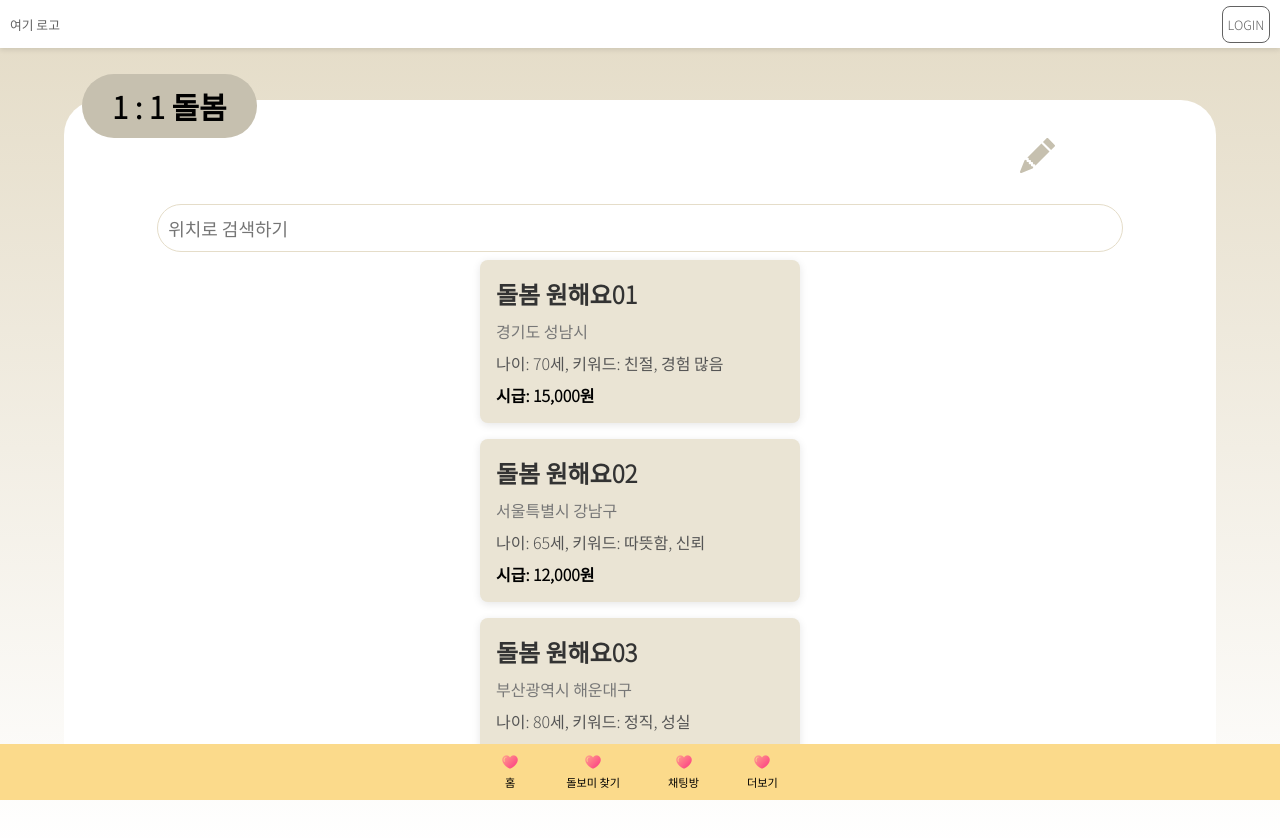
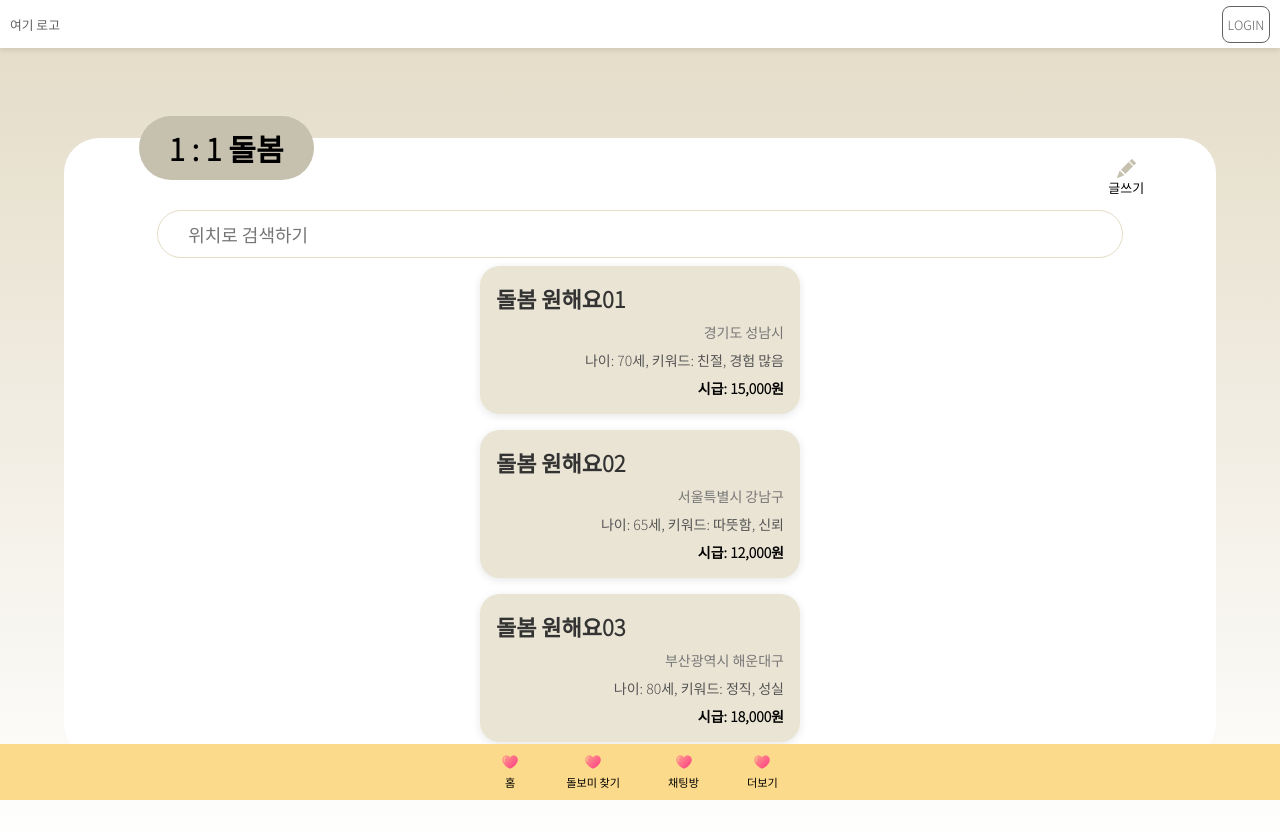
Before and after one commit to yerimi00/GovTech_FE, a React (Vite) app in the folder bombom/: page /want in a window 1280 px wide. Shown: the top 838 px of the page. Built offline with nearby package versions, Linux system fonts and the light colour scheme.

Commit message:
모달창 css 수정

```diff
--- a/bombom/src/components/card/WantCard.jsx
+++ b/bombom/src/components/card/WantCard.jsx
@@ -16,7 +16,7 @@ export default WantCard;
 
 const CardContainer = styled.div`
   background-color: #eae4d4;
-  border-radius: 8px;
+  border-radius: 20px;
   padding: 1rem;
   margin: 0.5rem 0;
   box-shadow: 0 2px 8px rgba(0, 0, 0, 0.1);
@@ -24,26 +24,30 @@ const CardContainer = styled.div`
   flex-direction: column;
   gap: 0.5rem;
   width: 20rem;
-  cursor: pointer; /* 클릭 가능한 요소로 표시 */
+  cursor: pointer;
 `;
 
 const Title = styled.h2`
-  font-size: 1.5rem;
+  font-size: 22px;
+  font-weight: light;
   color: #333;
 `;
 
 const Location = styled.p`
-  font-size: 1rem;
+  font-size: 14px;
   color: #777;
+  text-align: right;
 `;
 
 const CaregiverInfo = styled.p`
-  font-size: 1rem;
+  font-size: 14px;
   color: #555;
+  text-align: right;
 `;
 
 const HourlyRate = styled.p`
-  font-size: 1rem;
+  font-size: 14px;
   color: #000;
   font-weight: bold;
+  text-align: right;
 `;
--- a/bombom/src/components/modal/Modal.jsx
+++ b/bombom/src/components/modal/Modal.jsx
@@ -1,5 +1,6 @@
 import React from "react";
 import styled from "styled-components";
+import { CloseIcon } from "../icons/wantbolbom";
 
 const Modal = ({ show, onClose, cardData }) => {
   if (!show) return null;
@@ -9,16 +10,37 @@ const Modal = ({ show, onClose, cardData }) => {
       <ModalContainer>
         <ModalHeader>
           <ModalTitle>{cardData.title}</ModalTitle>
-          <CloseButton onClick={onClose}>X</CloseButton>
+          <CloseButton onClick={onClose}>
+            <CloseIcon />
+          </CloseButton>
         </ModalHeader>
         <ModalContent>
-          <p>위치: {cardData.location}</p>
-          <p>횟수: {cardData.frequency || "N/A"}</p>
-          <p>시급: {cardData.hourlyRate}</p>
-          <p>돌봄자 정보:</p>
-          {cardData.caregiverInfo.map((info, index) => (
-            <p key={index}>{info}</p>
-          ))}
+          <p>
+            <BText fontSize="18px">위치:</BText> {cardData.location}
+          </p>
+          <p>
+            <BText fontSize="18px">횟수:</BText> {cardData.frequency || "N/A"}
+          </p>
+          <p>
+            <BText fontSize="18px">시급:</BText> {cardData.hourlyRate}
+          </p>
+          <CareInformationDiv>
+            <p>
+              <BText fontSize="18px">돌봄자 정보:</BText>
+            </p>
+            <p>
+              <BText fontSize="16px">나이:</BText> {cardData.location}
+            </p>
+            <p>
+              <BText fontSize="16px">특징:</BText> {cardData.frequency || "N/A"}
+            </p>
+            <p>
+              <BText fontSize="16px">병력:</BText> {cardData.hourlyRate}
+            </p>
+            <p>
+              <BText fontSize="16px">기타:</BText> {cardData.hourlyRate}
+            </p>
+          </CareInformationDiv>
         </ModalContent>
         <ChatButton>채팅방 생성하기</ChatButton>
       </ModalContainer>
@@ -44,7 +66,7 @@ const Overlay = styled.div`
 const ModalContainer = styled.div`
   background: white;
   padding: 2rem;
-  border-radius: 8px;
+  border-radius: 35px;
   width: 90%;
   max-width: 500px;
   position: relative;
@@ -62,10 +84,13 @@ const CloseButton = styled.button`
   border: none;
   font-size: 1.5rem;
   cursor: pointer;
+  width: 24px;
+  height: 24px;
 `;
 
 const ModalTitle = styled.h2`
   margin: 0;
+  font-size: 22px;
 `;
 
 const ModalContent = styled.div`
@@ -75,8 +100,13 @@ const ModalContent = styled.div`
   }
 `;
 
+const BText = styled.span`
+  font-weight: bold;
+  font-size: ${(props) => props.fontSize || "18px"};
+`;
+
 const ChatButton = styled.button`
-  background: #007bff;
+  background: #c6c0af;
   color: white;
   padding: 0.75rem 1.5rem;
   border: none;
@@ -85,3 +115,9 @@ const ChatButton = styled.button`
   font-size: 1rem;
   width: 100%;
 `;
+
+const CareInformationDiv = styled.div`
+  background-color: #eae4d4;
+  padding: 1rem;
+  border-radius: 8px;
+`;
--- a/bombom/src/pages/wantpage/wantpage.jsx
+++ b/bombom/src/pages/wantpage/wantpage.jsx
@@ -52,7 +52,7 @@ const WantPage = () => {
           gap="1rem"
         >
           <MainDiv backgroundColor="white" borderRadius="35px">
-            <CustomRow width="100%" justifyContent="space-between">
+            <CustomRow width="90%" justifyContent="space-between">
               <Category
                 fontFamily="Cafe24SsurroundAir"
                 width="40%"
@@ -60,9 +60,10 @@ const WantPage = () => {
               >
                 1 : 1 돌봄
               </Category>
-              <MainDiv backgroundColor="whtie" width="30%">
+              <WriteIconDiv backgroundColor="white" width="50px" height="50px">
                 <Bolbomwrite />
-              </MainDiv>
+                <p>글쓰기</p>
+              </WriteIconDiv>
             </CustomRow>
             <FindLocation placeholder="위치로 검색하기" />
             {cardData.map((card, index) => (
@@ -123,27 +124,48 @@ const MainDiv = styled.div`
   justify-content: center;
   font-family: ${(props) => props.fontFamily || "Noto Sans KR"};
 `;
+
+const WriteIconDiv = styled.div`
+  border: none;
+  width: ${(props) => props.width || "100%"};
+  height: ${(props) => props.height || "auto"};
+  display: flex;
+  align-items: center;
+  justify-content: center;
+  border-radius: 10px;
+  flex-direction: column;
+  padding: 6px;
+  p {
+    font-size: 13px;
+    font-family: "Noto Sans KR";
+  }
+
+  &:hover {
+    background-color: ${({ theme }) =>
+      theme.colors.lightGray || "#ccc"} !important;
+  }
+`;
 const FindLocation = styled.input.attrs({ type: "text" })`
   display: flex;
   justify-content: center;
   align-items: center;
   width: 85%;
-  padding: 10px;
+  padding: 10px 30px 10px 30px;
   border: 1.5px solid ${({ theme }) => theme.colors.lightGray};
   border-radius: 35px;
   font-size: 18px;
   outline: none;
   color: #3e3537;
 `;
+
 const Category = styled.div`
-  // display: flex;
   padding: 10px 30px 10px 30px;
   background-color: ${({ theme }) => theme.colors.lightGrayHover};
   border-radius: 35px;
   position: relative;
   float: left;
   left: 10px;
-  top: -50px;
+  top: -30px;
   font-size: 30px;
   font-weight: bold;
 `;
```
Also changed, not shown: bombom/src/components/icons/wantbolbom.jsx (+17 -0 lines), bombom/public/image/want/closeIcon.svg (added).
